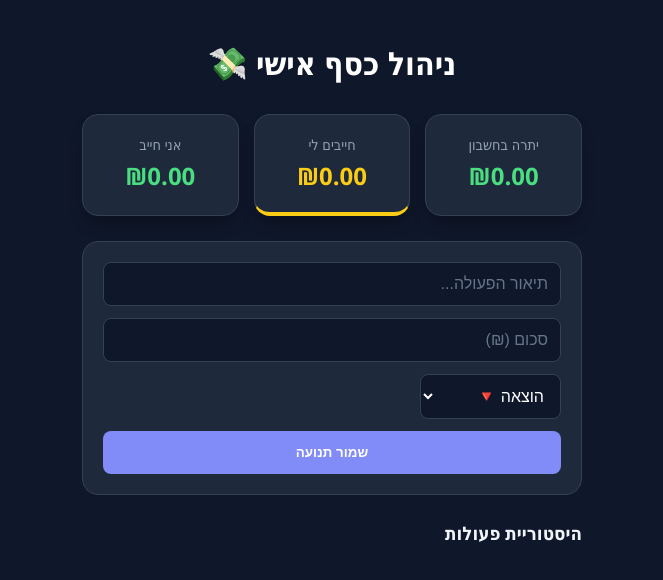
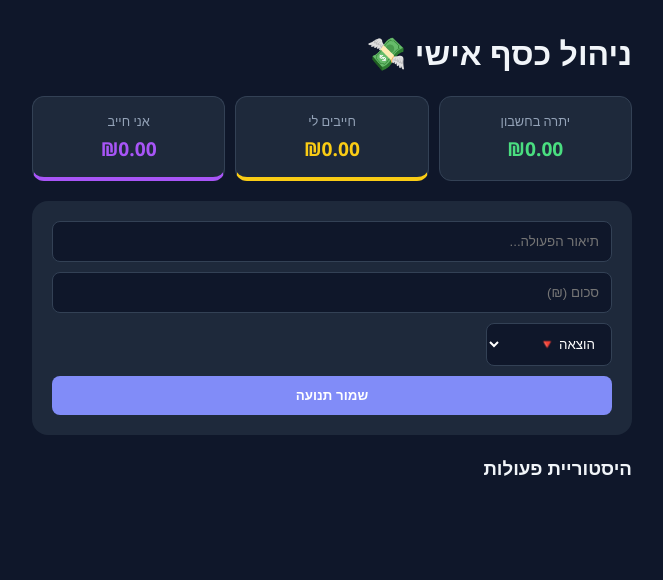
Before and after one commit to zbyqy3753-beep/zviki-98, a plain HTML site: page index.html in a window 1280 px wide. Shown: the whole page, without its empty margins (308-971 px from the left). Drawn offline with Linux system fonts and the light colour scheme; no server answers.

Commit message:
Update style.css

```diff
--- a/style.css
+++ b/style.css
@@ -1,132 +1,102 @@
 :root {
     --primary: #818cf8;
-    --bg: #0f172a;        /* רקע כהה מאוד */
-    --card-bg: #1e293b;   /* רקע לכרטיסיות */
-    --text: #f1f5f9;      /* טקסט לבן-אפרפר */
-    --income: #4ade80;    /* ירוק בהיר */
-    --expense: #fb7185;   /* אדום בהיר */
-    --debt: #facc15;      /* צהוב חוב */
+    --bg: #0f172a;
+    --card-bg: #1e293b;
+    --text: #f1f5f9;
+    --income: #4ade80;
+    --expense: #fb7185;
+    --debt: #facc15;
+    --owed: #a855f7; /* סגול לחוב שלי */
 }
 
 body {
-    font-family: 'Segoe UI', Tahoma, Geneva, Verdana, sans-serif;
+    font-family: 'Segoe UI', sans-serif;
     background-color: var(--bg);
     color: var(--text);
     margin: 0;
     display: flex;
     justify-content: center;
-    padding: 20px;
+    padding: 10px;
+    direction: rtl;
 }
 
-.app-container {
-    width: 100%;
-    max-width: 500px;
-}
+.app-container { width: 100%; max-width: 600px; }
 
-h1 {
-    text-align: center;
-    margin-bottom: 30px;
-    color: #fff;
-}
-
-/* כרטיסיות יתרה */
 .balance-cards-container {
     display: flex;
-    gap: 15px;
-    margin-bottom: 25px;
+    gap: 10px;
+    margin-bottom: 20px;
 }
 
 .balance-card {
     flex: 1;
     background: var(--card-bg);
-    padding: 20px;
-    border-radius: 16px;
-    box-shadow: 0 10px 15px -3px rgba(0, 0, 0, 0.3);
+    padding: 15px;
+    border-radius: 12px;
     text-align: center;
     border: 1px solid #334155;
 }
 
-.balance-card p { margin: 0; color: #94a3b8; font-size: 0.9em; }
-.balance-card h2 { margin: 5px 0 0; font-size: 1.5em; color: var(--income); }
+.balance-card p { margin: 0; color: #94a3b8; font-size: 0.8em; }
+.balance-card h2 { margin: 5px 0 0; font-size: 1.2em; color: var(--income); }
 
 .debt-card { border-bottom: 4px solid var(--debt); }
 #total-debt { color: var(--debt); }
 
-/* טופס */
+.owed-card { border-bottom: 4px solid var(--owed); }
+#total-owed { color: var(--owed); }
+
 .form-section {
     background: var(--card-bg);
     padding: 20px;
     border-radius: 16px;
-    border: 1px solid #334155;
-    margin-bottom: 25px;
+    margin-bottom: 20px;
 }
 
-form { display: flex; flex-direction: column; gap: 12px; }
+form { display: flex; flex-direction: column; gap: 10px; }
 
 input, select {
     padding: 12px;
+    background: #0f172a;
     border: 1px solid #334155;
+    color: white;
     border-radius: 8px;
-    font-size: 1em;
-    background: #0f172a;
-    color: white;
-}
-
-input::placeholder {
-    color: #64748b;
 }
 
 #submit-btn {
     background: var(--primary);
     color: white;
     border: none;
-    padding: 14px;
+    padding: 12px;
     border-radius: 8px;
     font-weight: bold;
     cursor: pointer;
-    transition: 0.3s;
 }
 
-#submit-btn:hover {
-    background: #6366f1;
-}
-
-/* רשימת תנועות */
 .transaction-card {
     background: var(--card-bg);
-    padding: 15px;
-    border-radius: 12px;
-    margin-bottom: 10px;
+    padding: 12px;
+    border-radius: 10px;
+    margin-bottom: 8px;
     display: flex;
     justify-content: space-between;
     align-items: center;
-    border: 1px solid #334155;
+    border-left: 4px solid transparent;
 }
 
-.transaction-info strong { display: block; margin-bottom: 4px; color: #fff; }
-.date { font-size: 0.75em; color: #64748b; }
+.transaction-card.income { border-left-color: var(--income); }
+.transaction-card.expense { border-left-color: var(--expense); }
+.transaction-card.debt { border-left-color: var(--debt); }
+.transaction-card.owed { border-left-color: var(--owed); }
 
-.paid-badge {
-    background: #334155;
-    color: #94a3b8;
-    padding: 2px 8px;
-    border-radius: 4px;
-    font-size: 0.8em;
-    margin-right: 5px;
-}
+.paid-badge { color: #94a3b8; font-size: 0.8em; margin-right: 5px; }
 
 .pay-btn {
-    background: var(--income);
-    color: #000;
+    background: var(--primary);
+    color: white;
     border: none;
-    padding: 6px 12px;
-    border-radius: 6px;
+    padding: 5px 10px;
+    border-radius: 5px;
+    font-size: 0.8em;
     cursor: pointer;
-    font-size: 0.85em;
-    font-weight: bold;
-    margin-top: 5px;
 }
-
-.pay-btn:hover {
-    background: #22c55e;
-}
```
